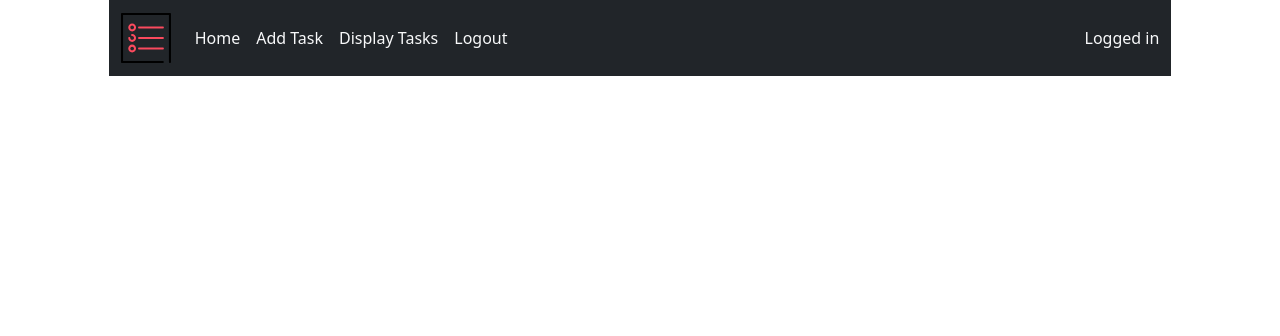
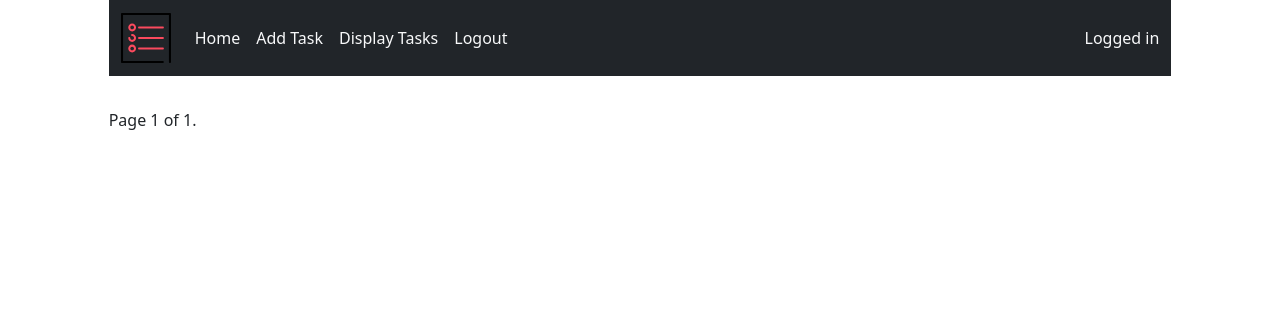
Before and after one commit to badgersky/todo-web-app, a Django app: page /tasks/list/ in a window 1280 px wide. Shown: the top 336 px of the page. Run offline with Django 4.2, Linux system fonts and the light colour scheme; the visitor is signed in with stand-in values (Sample User, id 1); data that the repository does not hold is empty; some libraries are stand-ins or nearby versions.

Commit message:
add pagination in list-tasks.html

```diff
--- a/tasks/templates/tasks/list-tasks.html
+++ b/tasks/templates/tasks/list-tasks.html
@@ -27,4 +27,22 @@
             </li>
         {% endfor %}
     </ol>
+
+    <div class="pagination">
+    <span class="step-links">
+        {% if tasks.has_previous %}
+            <a href="?page=1">&laquo; first</a>
+            <a href="?page={{ tasks.previous_page_number }}">previous</a>
+        {% endif %}
+
+        <span class="current">
+            Page {{ tasks.number }} of {{ tasks.paginator.num_pages }}.
+        </span>
+
+        {% if tasks.has_next %}
+            <a href="?page={{ tasks.next_page_number }}">next</a>
+            <a href="?page={{ tasks.paginator.num_pages }}">last &raquo;</a>
+        {% endif %}
+    </span>
+    </div>
 {% endblock %}
--- a/tasks/views.py
+++ b/tasks/views.py
@@ -1,5 +1,6 @@
 import datetime
 
+from django.core.paginator import Paginator
 from django.http import HttpResponse
 from django.shortcuts import render, redirect
 from django.urls import reverse
@@ -44,7 +45,12 @@ class DisplayTasks(View):
             today = datetime.date.today()
 
             tasks = models.Task.objects.filter(user_id=request.user.id).order_by('date')
-            return render(request, 'tasks/list-tasks.html', {'tasks': tasks, 'today': today})
+            paginator = Paginator(tasks, 25)
+
+            page_number = request.GET.get('page')
+            page_obj = paginator.get_page(page_number)
+
+            return render(request, 'tasks/list-tasks.html', {'tasks': page_obj, 'today': today})
 
         return redirect(reverse('users:login'))
 
```
